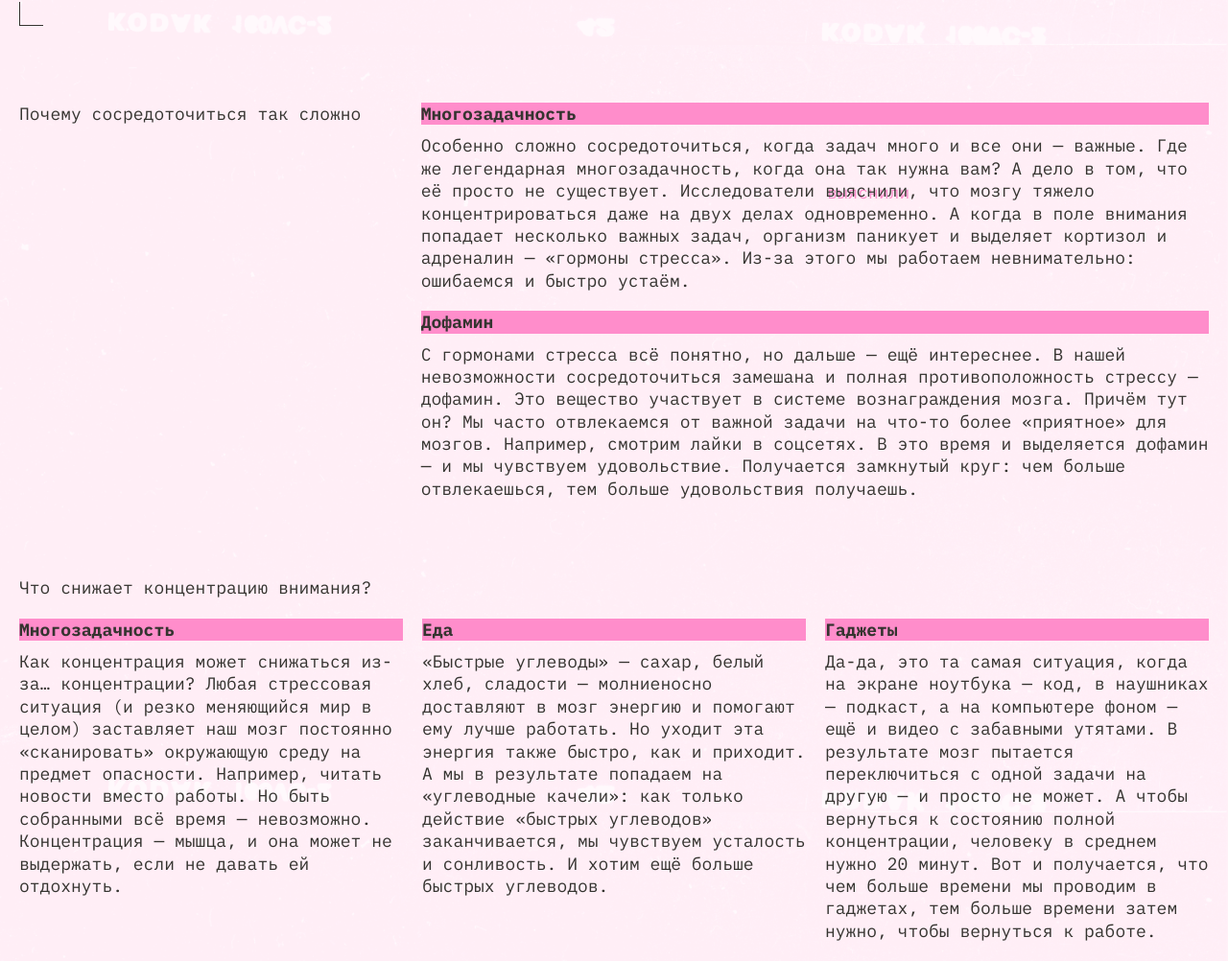
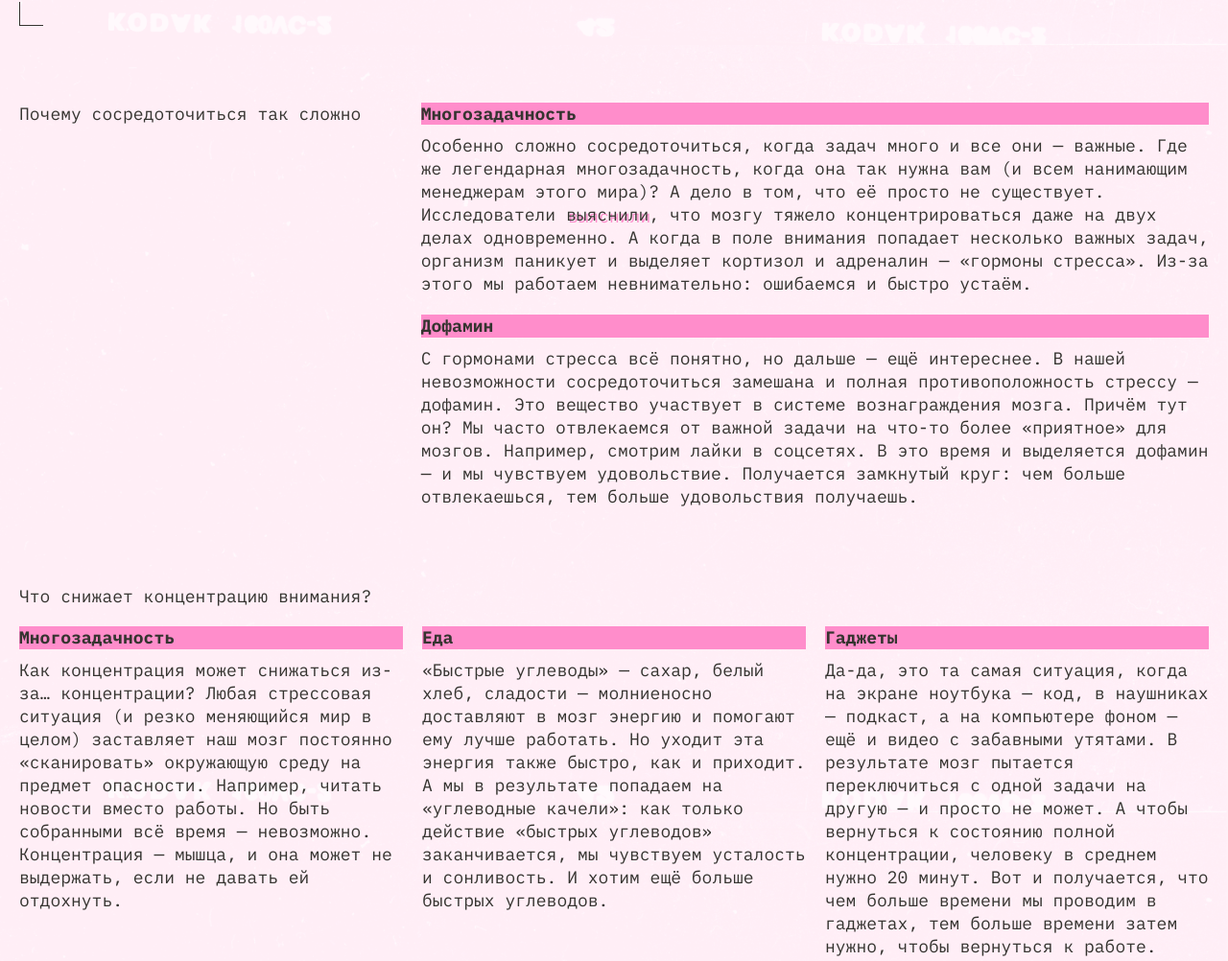
Before and after one commit to aSmi1e/slozhno-sosredotochitsya-fd, a plain HTML site: page index.html in a window 1280 px wide. Shown: the part 753-1755 px from the top of the page at 96% size. Drawn offline with Linux system fonts and the light colour scheme.

Commit message:
text refactor

```diff
--- a/index.html
+++ b/index.html
@@ -60,25 +60,23 @@
       <article class="card">
         <h3 class="card-title title-decor">Многозадачность</h3>
         <p class="card-text">
-          Особенно сложно сосредоточиться, когда задач много и все они — важные.
-          Где же легендарная многозадачность, когда она так нужна вам?
-          А дело в том, что её просто не существует. Исследователи
-          <a href="https://dana.org/news-and-insights/" class="link">выяснили</a>,
-          что мозгу тяжело концентрироваться даже на двух делах одновременно. А когда в поле внимания попадает несколько
-          важных задач, организм паникует и выделяет кортизол и адреналин — «гормоны стресса». Из-за этого мы работаем
-          невнимательно: ошибаемся и быстро устаём.
+          Особенно сложно сосредоточиться, когда задач много и все они — важные. Где же легендарная многозадачность,
+          когда она так нужна вам (и всем нанимающим менеджерам этого мира)? А дело в том, что её просто не существует.
+          Исследователи <a href="https://dana.org/news-and-insights/" class="link">выяснили</a>, что мозгу тяжело
+          концентрироваться даже на двух делах одновременно. А когда в поле внимания попадает несколько важных задач,
+          организм паникует и выделяет кортизол и адреналин — «гормоны стресса». Из-за этого мы работаем невнимательно:
+          ошибаемся и быстро устаём.
         </p>
       </article>
 
       <article class="card">
         <h3 class="card-title title-decor">Дофамин</h3>
         <p class="card-text">
-          С гормонами стресса всё понятно, но дальше — ещё интереснее.
-          В нашей невозможности сосредоточиться замешана и полная противоположность
-          стрессу — дофамин. Это вещество участвует в системе вознаграждения мозга. Причём тут он? Мы часто отвлекаемся
-          от важной задачи на что-то более «приятное» для мозгов. Например, смотрим лайки в соцсетях. В это время и
-          выделяется дофамин — и мы чувствуем удовольствие. Получается замкнутый круг: чем больше отвлекаешься, тем
-          больше удовольствия получаешь.
+          С гормонами стресса всё понятно, но дальше — ещё интереснее. В нашей невозможности сосредоточиться замешана и
+          полная противоположность стрессу — дофамин. Это вещество участвует в системе вознаграждения мозга. Причём тут
+          он? Мы часто отвлекаемся от важной задачи на что-то более «приятное» для мозгов. Например, смотрим лайки в
+          соцсетях. В это время и выделяется дофамин — и мы чувствуем удовольствие. Получается замкнутый круг: чем больше
+          отвлекаешься, тем больше удовольствия получаешь.
         </p>
       </article>
     </div>
@@ -93,8 +91,8 @@
         <p class="card-text">
           Как концентрация может снижаться из-за… концентрации? Любая стрессовая ситуация (и резко меняющийся мир в целом)
           заставляет наш мозг постоянно «сканировать» окружающую среду на предмет опасности. Например, читать новости
-          вместо работы. Но быть собранными всё время — невозможно. Концентрация — мышца, и она может не выдержать, если
-          не давать ей отдохнуть.
+          вместо работы. Но быть собранными всё время — невозможно. Концентрация — мышца, и она может не выдержать,
+          если не давать ей отдохнуть.
         </p>
       </article>
 
@@ -113,9 +111,8 @@
         <p class="card-text">
           Да-да, это та самая ситуация, когда на экране ноутбука — код, в наушниках — подкаст, а на компьютере фоном —
           ещё и видео с забавными утятами. В результате мозг пытается переключиться с одной задачи на другую — и просто
-          не может. А чтобы вернуться к состоянию полной концентрации, человеку в среднем нужно 20 минут. Вот и
-          получается, что чем больше времени мы проводим в гаджетах, тем больше времени затем нужно, чтобы вернуться к
-          работе.
+          не может. А чтобы вернуться к состоянию полной концентрации, человеку в среднем нужно 20 минут. Вот и получается,
+          что чем больше времени мы проводим в гаджетах, тем больше времени затем нужно, чтобы вернуться к работе.
         </p>
       </article>
     </div>
@@ -123,8 +120,7 @@
 
   <section class="section">
     <h2 class="title-question">
-      Как концентрироваться лучше, чем золотая рыбка
-      (то есть дольше трёх секунд)
+      Как концентрироваться лучше, чем золотая рыбка (то есть дольше трёх секунд)
     </h2>
 
     <div class="card-wrapper">
@@ -174,8 +170,8 @@
         </h3>
         <p class="card-text">
           Мы — не ваша бабушка, но это правда важно. Выбирайте продукты, которые препятствуют резким скачкам сахара в
-          крови. Например, с высоким содержанием клетчатки: овощи, ягоды, бобовые (нут, чечевица, фасоль), коричневый
-          рис, хлеб из цельнозерновой пшеницы.
+          крови. Например, с высоким содержанием клетчатки: овощи, ягоды, бобовые (нут, чечевица, фасоль), коричневый рис,
+          хлеб из цельнозерновой пшеницы.
         </p>
       </article>
 
@@ -185,8 +181,8 @@
         </h3>
         <p class="card-text">
           Настоящие бумажные книги. Это правда помогает с концентрацией: чтобы прочитать пост в соцсети, достаточно
-          нескольких минут или даже секунд. А вот интересная книга способна затянуть и на несколько часов и круто
-          тренирует направленное внимание.
+          нескольких минут или даже секунд. А вот интересная книга способна затянуть и на несколько часов и круто тренирует
+          направленное внимание.
         </p>
       </article>
     </div>
--- a/styles/style.css
+++ b/styles/style.css
@@ -1,6 +1,3 @@
-/* Основные стили проекта */
-
-/* Базовые стили */
 .page {
     min-height: 100vh;
     background-color: var(--bg-color);
@@ -14,7 +11,6 @@
     line-height: 1.3;
 }
 
-/* Ссылки */
 .link {
     color: inherit;
     text-decoration: none;
@@ -29,7 +25,6 @@
     outline: 1px solid var(--text-color);
 }
 
-/* Декоративные зоны */
 .decorated-zone {
     position: relative;
     min-height: 668px;
@@ -60,7 +55,6 @@
     border-left: 1px solid var(--contrast-color);
 }
 
-/* Шапка */
 .header {
     grid-template-rows: 35.2% 29.6% 1fr;
 }
@@ -106,7 +100,6 @@
     pointer-events: none;
 }
 
-/* Индикатор записи */
 .rec-label {
     position: absolute;
     top: 10px;
@@ -126,7 +119,6 @@
     box-shadow: 0 0 4px 2px var(--contrast-color);
 }
 
-/* Заголовки */
 .title-big {
     color: var(--title-color);
     font-size: var(--title-size);
@@ -150,7 +142,6 @@
     align-self: center;
 }
 
-/* Основной контент */
 .main {
     padding: 40px 10px;
 }
@@ -185,10 +176,9 @@
 
 .card-text {
     font-size: var(--main-text-size);
-    line-height: 1.3;
+    line-height: 24px;
 }
 
-/* Галерея */
 .gallery {
     display: grid;
     gap: 10px;
@@ -199,13 +189,11 @@
     height: auto;
 }
 
-/* Подвал */
 .footer .title-big {
     justify-self: center;
     align-self: center;
 }
 
-/* Планшет */
 @media (min-width: 768px) {
     .decorated-zone {
         padding: 20px;
@@ -287,7 +275,6 @@
     }
 }
 
-/* Десктоп */
 @media (min-width: 1024px) {
     .header {
         grid-template-rows: 41% 18% 1fr;
```
